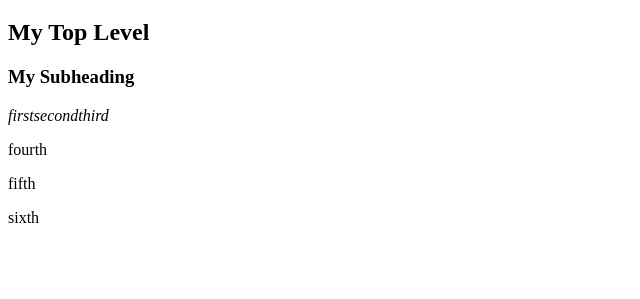
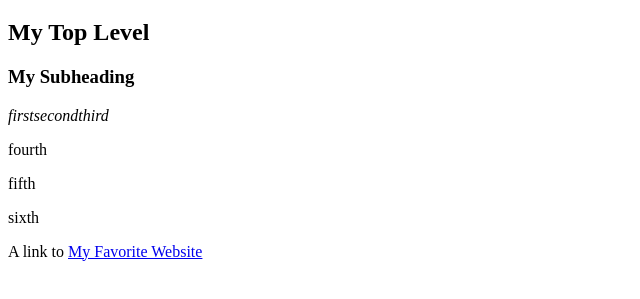
Before and after one commit to JosiahCoby/Midterm, a plain HTML site: page index.html in a window 1280 px wide. Shown: the part 121-420 px from the top of the page, without its empty margins (0-640 px from the left). Drawn offline with Linux system fonts and the light colour scheme.

Commit message:
Update index.html

```diff
--- a/index.html
+++ b/index.html
@@ -17,5 +17,7 @@
      <p>fifth</p>
      <p>sixth</p>
 
+     <p>A link to <a href="https://www.adamson.edu.ph/2018/" title="The Adamson Homepage" target="_blank">My Favorite Website</a></p>
+
   </body>
 </html>
```
